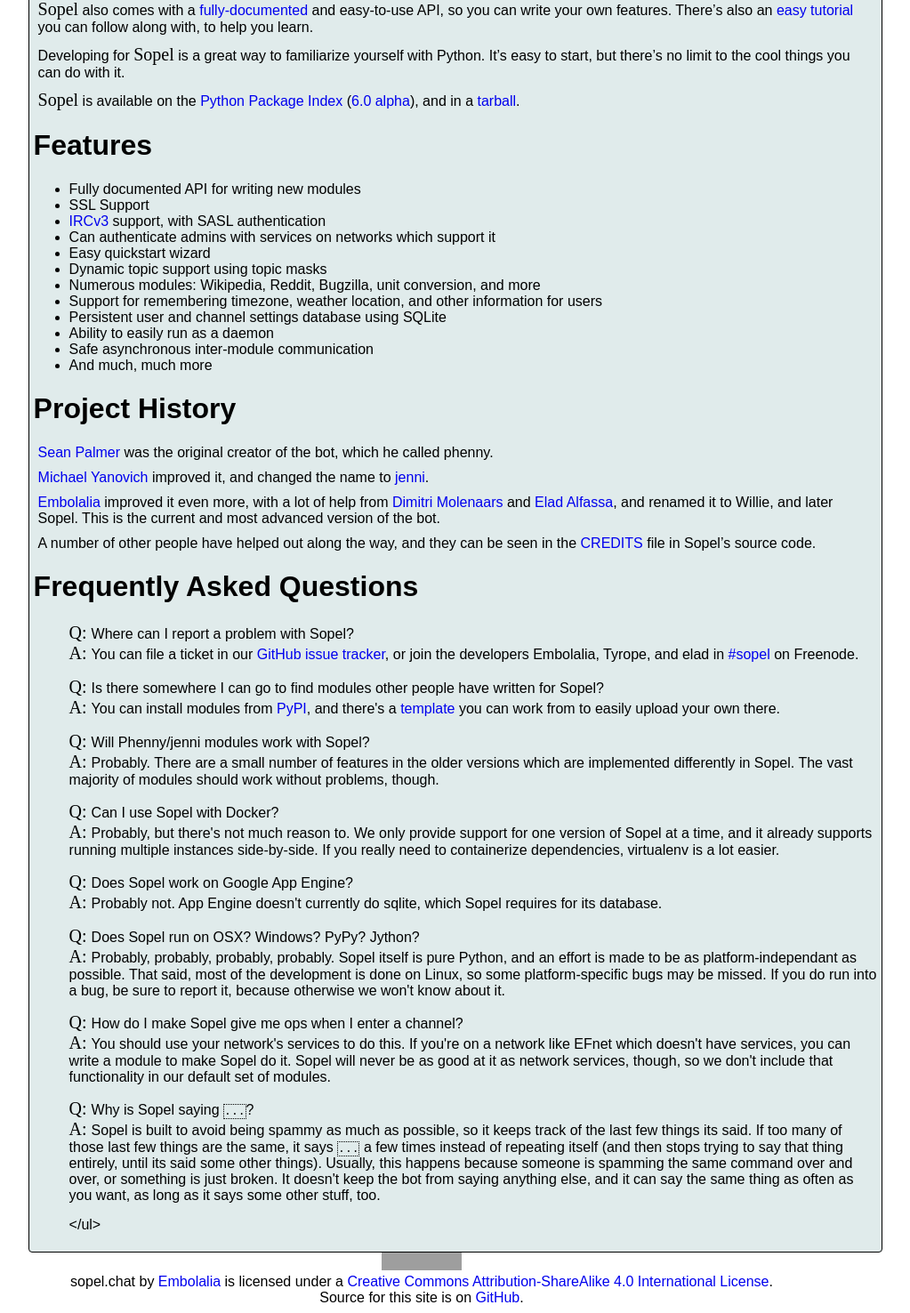
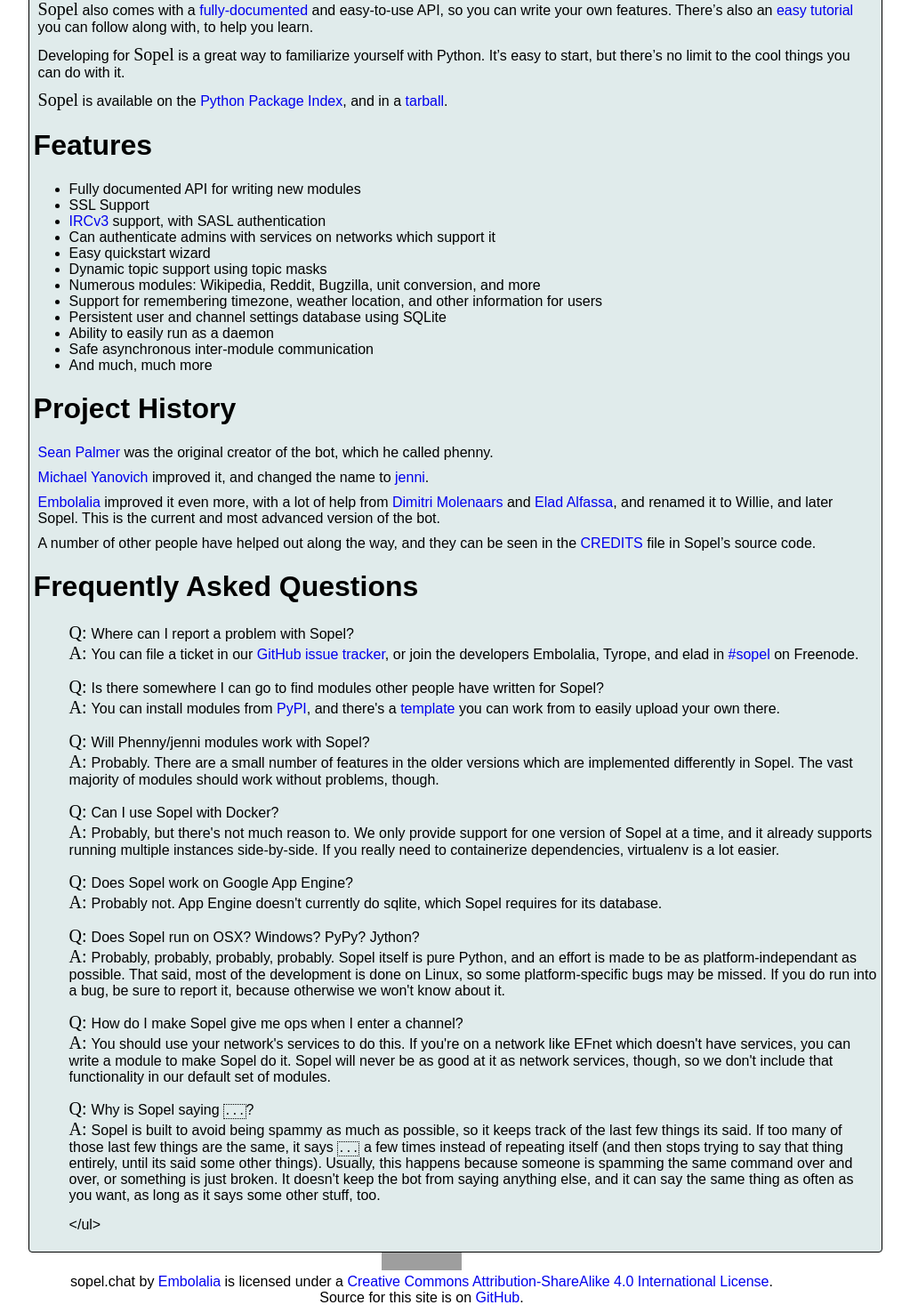
Before and after one commit to sopel-irc/sopel.chat, a Jekyll site: the page built from index.md, in a window 1280 px wide. Shown: the part 320-1796 px from the top of the page at 89% size, without its empty margins (166-1189 px from the left). Built offline with Jekyll 4.4.1, drawn with Linux system fonts in a browser that asks for light colours; some web fonts are replaced; Markdown is read by kramdown in place of the engine named in the settings; grey boxes are pictures that could not be loaded.

Commit message:
Remove unneeded alpha link

```diff
--- a/index.md
+++ b/index.md
@@ -24,8 +24,7 @@
 things you can do with it.
 
 <span class="Sopel">Sopel</span> is available on the
-[Python Package Index](http://pypi.python.org/pypi/willie/)
-([6.0 alpha](http://pypi.python.org/pypi/sopel)), and in a
+[Python Package Index](http://pypi.python.org/pypi/sopel/), and in a
 [tarball](https://github.com/sopel-irc/sopel/releases/latest).
 
 # Features
```
